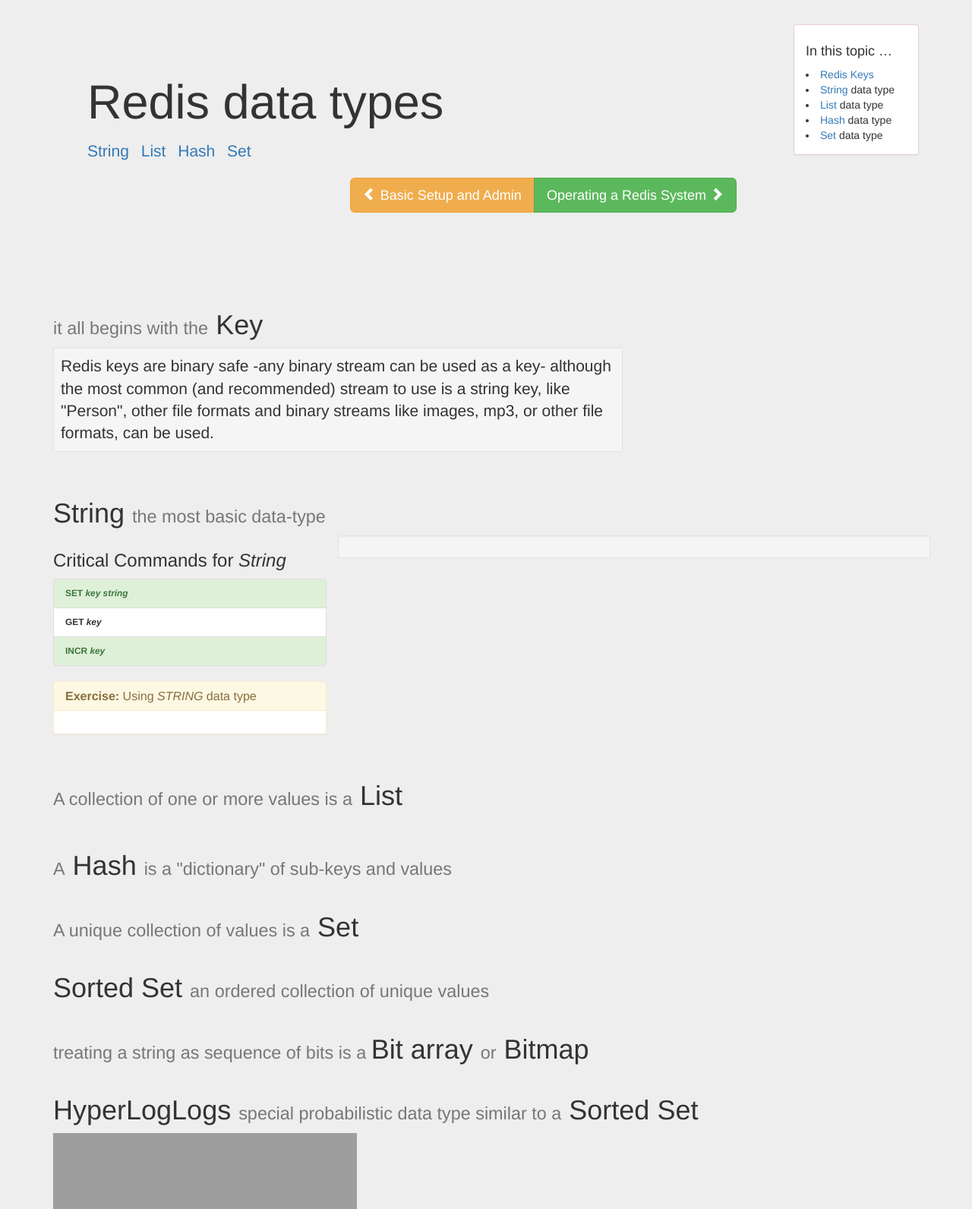
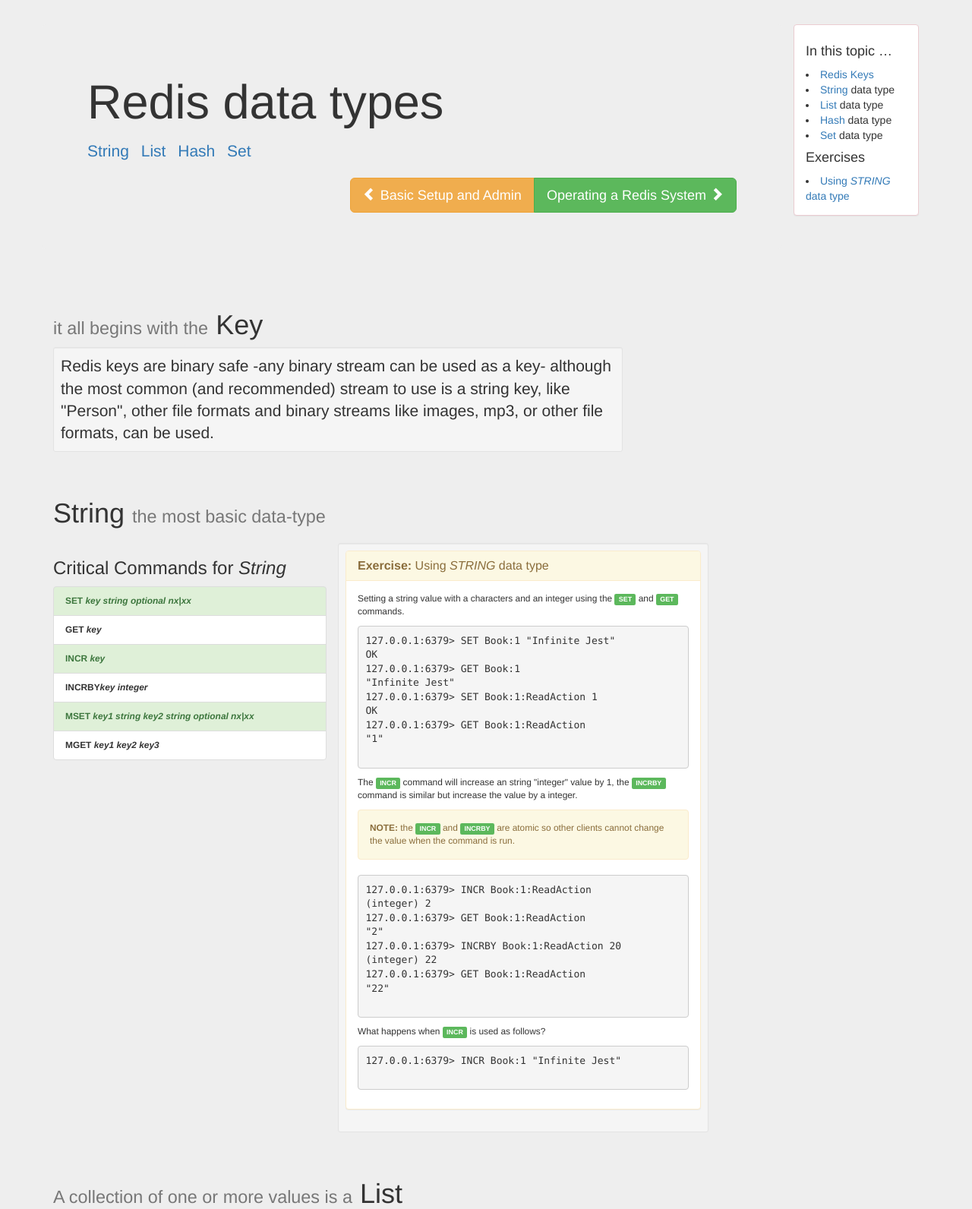
Before and after one commit to jermnelson/introduction-to-redis, a Flask app: page /redis-data-types in a window 1280 px wide. Shown: the part 328-1920 px from the top of the page at 76% size. Run offline with Flask 2, Linux system fonts and the light colour scheme; some libraries are stand-ins or nearby versions; grey boxes are pictures that could not be loaded.

Commit message:
content update

```diff
--- a/app.py
+++ b/app.py
@@ -68,6 +68,14 @@
         section='contact',
         topics=TOPICS)
 
+@app.route("/redis-virtual-machine")
+@app.route("/redis-vm")
+def redis_course_vm():
+    return render_template(
+        'redis-training-vm.html',
+        section='topic',
+        topics=TOPICS)
+
 @app.route("/<topic>")
 def topic_view(topic):
     if not topic in TOPICS:
--- a/templates/redis-data-types.html
+++ b/templates/redis-data-types.html
@@ -22,6 +22,8 @@
      <li><a href="#list">List</a> data type</li>
      <li><a href="#hash">Hash</a> data type</li>
      <li><a href="#set">Set</a> data type</li>
+     <h4>Exercises</h4>
+     <li><a href="#E1">Using <em>STRING</em> data type</a></li>
    </div>
   </div>
  </div>
@@ -38,38 +40,85 @@
 </div>
 <hr>
 <h1>String <small>the most basic data-type</strong><a name="string"></a> </h1>
+<p class="lead">
+
+</p>
 <div class="row">
  <div class="col-md-4">
   <h3>Critical Commands for <em>String</em></h3>
   <ul class="list-group">
    <li class="list-group-item list-group-item-success">
-     <strong>SET <em>key</em> <em>string</em></strong>
+     <strong>SET <em>key</em> <em>string</em> <em>optional nx|xx</em></strong>
 
    </li>
    <li class="list-group-item">
-     <strong>GET  <em>key</em></strong>
-
+     <strong>GET <em>key</em></strong>
    </li>
    <li class="list-group-item list-group-item-success ">
-     <strong>INCR <em>key</em></strong>
+     <strong>INCR <em>key</em></em></strong>
+   </li>
+   <li class="list-group-item ">
+       <strong>INCRBY<em>key</em> <em>integer</em></strong>
+   </li>
+   <li class="list-group-item list-group-item-success">
+     <strong>MSET <em>key1</em> <em>string</em> <em>key2</em> <em>string</em> <em>optional nx|xx</em></strong>
+   </li>
+
+   <li class="list-group-item">
+     <strong>MGET <em>key1</em> <em>key2</em> <em>key3</em></strong>
    </li>
   </ul>
+ </div>
+ <div class="col-md-5 well well-sm">
   {# START Exercise #}
   <div class="panel panel-warning">
    <div class="panel-heading">
-    <h3 class="panel-title"><a name="E1"></a><strong>Exercise:</strong> Using <em>STRING</em> data type</a></h3>
+    <h3 class="panel-title"><a name="E1"></a><strong>Exercise:</strong> Using <em>STRING</em> data type</h3>
    </div>
    <div class="panel-body">
-
+    <p>Setting a string value with a characters and an integer using the
+     <span class="label label-success">SET</span> and
+     <span class="label label-success">GET</span> commands.
+    </p>
+    <pre>
+127.0.0.1:6379> SET Book:1 "Infinite Jest"
+OK
+127.0.0.1:6379> GET Book:1
+"Infinite Jest"
+127.0.0.1:6379> SET Book:1:ReadAction 1
+OK
+127.0.0.1:6379> GET Book:1:ReadAction
+"1"
+   </pre>
+   <p>The <span class="label label-success">INCR</span> command will increase an
+    string "integer" value by 1, the <span class="label label-success">INCRBY</span>
+    command is similar but increase the value by a integer.
+   </p>
+   <div class="alert alert-warning">
+    <strong>NOTE:</strong> the
+    <span class="label label-success">INCR</span> and
+    <span class="label label-success">INCRBY</span> are atomic so other clients cannot
+    change the value when the command is run.
+   </div>
+   <pre>
+127.0.0.1:6379> INCR Book:1:ReadAction
+(integer) 2
+127.0.0.1:6379> GET Book:1:ReadAction
+"2"
+127.0.0.1:6379> INCRBY Book:1:ReadAction 20
+(integer) 22
+127.0.0.1:6379> GET Book:1:ReadAction
+"22"
+   </pre>
+   <p>What happens when <span class="label label-success">INCR</span> is used as follows?</p>
+   <pre>
+127.0.0.1:6379> INCR Book:1 "Infinite Jest"
+   </pre>
    </div>
   {# END Exercise #}
   </div>
-  </div>
-  <div class="col-md-8 well well-sm">
-   <p>
-
-   </p>
-  </div>
+ </div>
+ </div>
 </div>
 <hr>
 <h1 style="alignment: right"><small>A collection of one or more values is a</small> List <a name="list"></a></h1>
```
Also changed, not shown: templates/index.html (+6 -1 lines), templates/security.html (+31 -1 lines), 1 other file.
